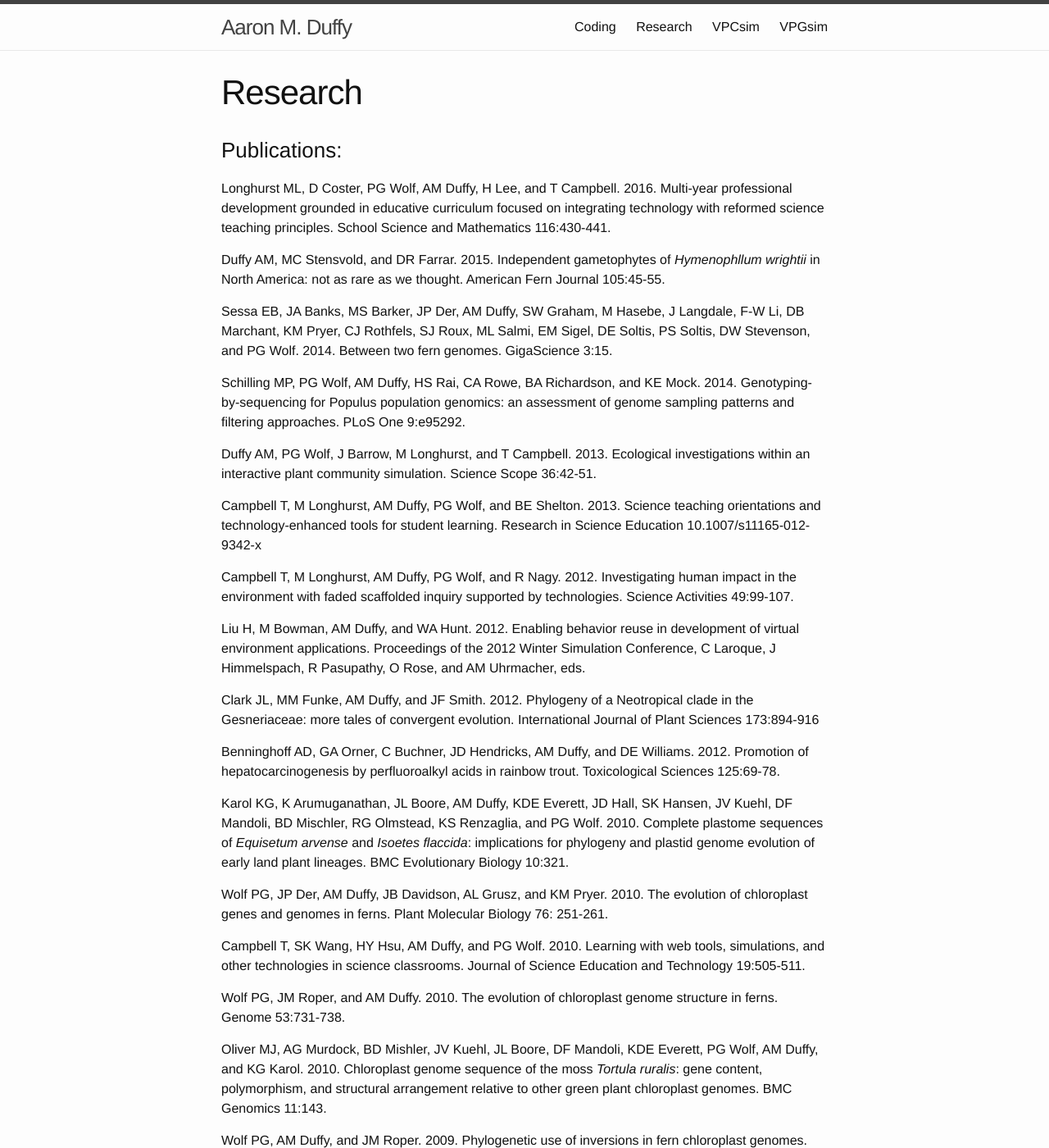
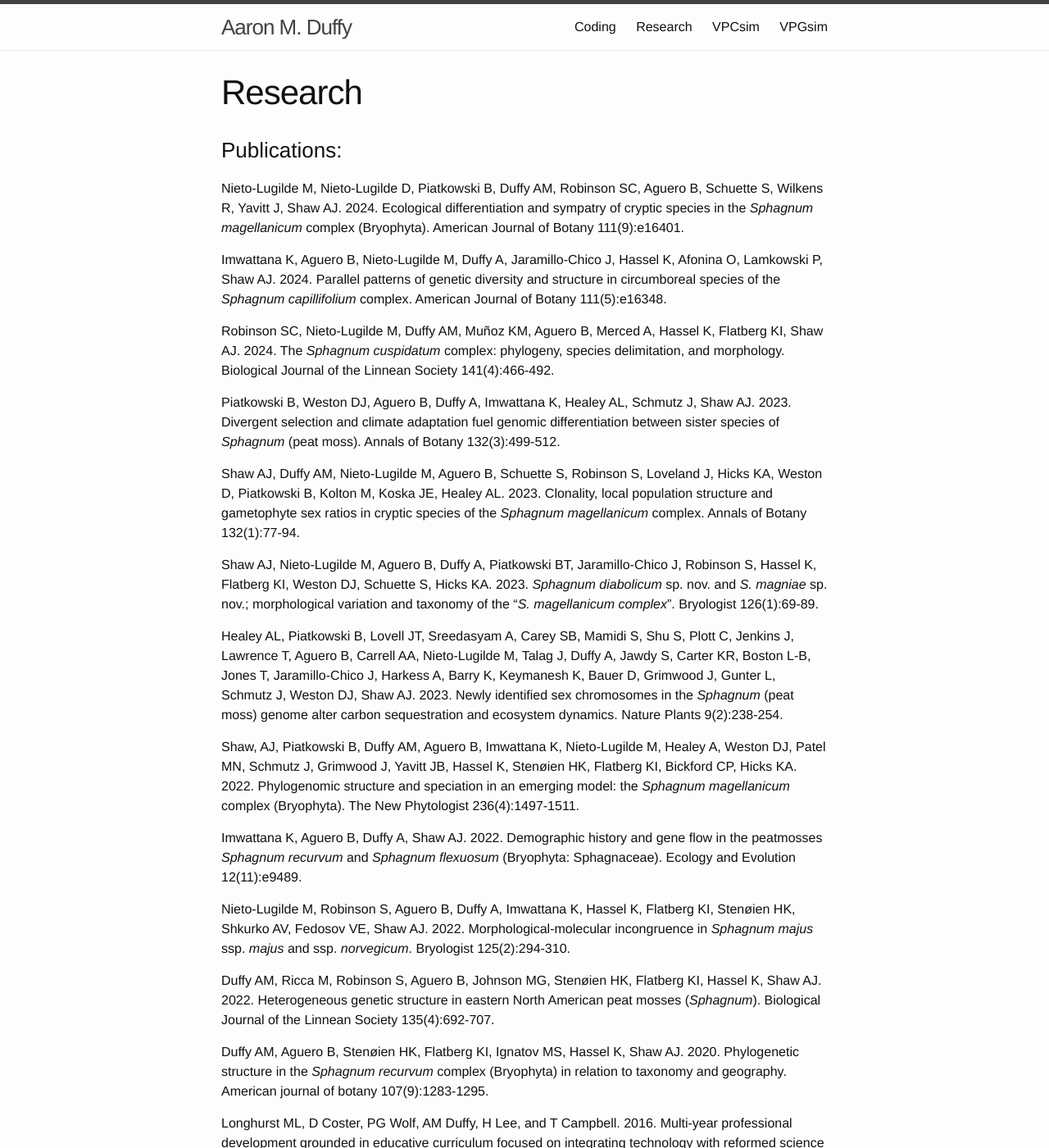
Before and after one commit to aduffy70/aduffy70.github.io, a Jekyll site: the page built from research.md, in a window 1280 px wide and 1400 px high. Shown: the whole window at 82% size. Built offline with Jekyll 4.4.1, drawn with Linux system fonts in a browser that asks for light colours.

Commit message:
Updated publications list.

```diff
--- a/research.md
+++ b/research.md
@@ -5,6 +5,30 @@ permalink: /research/
 ---
 
 ### Publications:
+
+Nieto-Lugilde M, Nieto-Lugilde D, Piatkowski B, Duffy AM, Robinson SC, Aguero B, Schuette S, Wilkens R, Yavitt J, Shaw AJ. 2024. Ecological differentiation and sympatry of cryptic species in the *Sphagnum magellanicum* complex (Bryophyta). American Journal of Botany 111(9):e16401.
+
+Imwattana K, Aguero B, Nieto-Lugilde M, Duffy A, Jaramillo-Chico J, Hassel K, Afonina O, Lamkowski P, Shaw AJ. 2024. Parallel patterns of genetic diversity and structure in circumboreal species of the *Sphagnum capillifolium* complex. American Journal of Botany 111(5):e16348.
+
+Robinson SC, Nieto-Lugilde M, Duffy AM, Muñoz KM, Aguero B, Merced A, Hassel K, Flatberg KI, Shaw AJ. 2024. The *Sphagnum cuspidatum* complex: phylogeny, species delimitation, and morphology. Biological Journal of the Linnean Society 141(4):466-492.
+
+Piatkowski B, Weston DJ, Aguero B, Duffy A, Imwattana K, Healey AL, Schmutz J, Shaw AJ. 2023. Divergent selection and climate adaptation fuel genomic differentiation between sister species of *Sphagnum* (peat moss). Annals of Botany 132(3):499-512.
+
+Shaw AJ, Duffy AM, Nieto-Lugilde M, Aguero B, Schuette S, Robinson S, Loveland J, Hicks KA, Weston D, Piatkowski B, Kolton M, Koska JE, Healey AL. 2023. Clonality, local population structure and gametophyte sex ratios in cryptic species of the *Sphagnum magellanicum* complex. Annals of Botany 132(1):77-94.
+
+Shaw AJ, Nieto-Lugilde M, Aguero B, Duffy A, Piatkowski BT, Jaramillo-Chico J, Robinson S, Hassel K, Flatberg KI, Weston DJ, Schuette S, Hicks KA. 2023. *Sphagnum diabolicum* sp. nov. and *S. magniae* sp. nov.; morphological variation and taxonomy of the "*S. magellanicum complex*". Bryologist 126(1):69-89.
+
+Healey AL, Piatkowski B, Lovell JT, Sreedasyam A, Carey SB, Mamidi S, Shu S, Plott C, Jenkins J, Lawrence T, Aguero B, Carrell AA, Nieto-Lugilde M, Talag J, Duffy A, Jawdy S, Carter KR, Boston L-B, Jones T, Jaramillo-Chico J, Harkess A, Barry K, Keymanesh K, Bauer D, Grimwood J, Gunter L, Schmutz J, Weston DJ, Shaw AJ. 2023. Newly identified sex chromosomes in the *Sphagnum* (peat moss) genome alter carbon sequestration and ecosystem dynamics. Nature Plants 9(2):238-254.
+
+Shaw, AJ, Piatkowski B, Duffy AM, Aguero B, Imwattana K, Nieto-Lugilde M, Healey A, Weston DJ, Patel MN, Schmutz J, Grimwood J, Yavitt JB, Hassel K, Stenøien HK, Flatberg KI, Bickford CP, Hicks KA. 2022. Phylogenomic structure and speciation in an emerging model: the *Sphagnum magellanicum* complex (Bryophyta). The New Phytologist 236(4):1497-1511.
+
+Imwattana K, Aguero B, Duffy A, Shaw AJ. 2022. Demographic history and gene flow in the peatmosses *Sphagnum recurvum* and *Sphagnum flexuosum* (Bryophyta: Sphagnaceae). Ecology and Evolution 12(11):e9489.
+
+Nieto-Lugilde M, Robinson S, Aguero B, Duffy A, Imwattana K, Hassel K, Flatberg KI, Stenøien HK, Shkurko AV, Fedosov VE, Shaw AJ. 2022. Morphological-molecular incongruence in *Sphagnum majus* ssp. *majus* and ssp. *norvegicum*. Bryologist 125(2):294-310.
+
+Duffy AM, Ricca M, Robinson S, Aguero B, Johnson MG, Stenøien HK, Flatberg KI, Hassel K, Shaw AJ. 2022. Heterogeneous genetic structure in eastern North American peat mosses (*Sphagnum*). Biological Journal of the Linnean Society 135(4):692-707.
+
+Duffy AM, Aguero B, Stenøien HK, Flatberg KI, Ignatov MS, Hassel K, Shaw AJ. 2020. Phylogenetic structure in the *Sphagnum recurvum* complex (Bryophyta) in relation to taxonomy and geography. American journal of botany 107(9):1283-1295.
 
 Longhurst ML, D Coster, PG Wolf, AM Duffy, H Lee, and T Campbell. 2016. Multi-year professional development grounded in educative curriculum focused on integrating technology with reformed science teaching principles. School Science and Mathematics 116:430-441.
 
```
